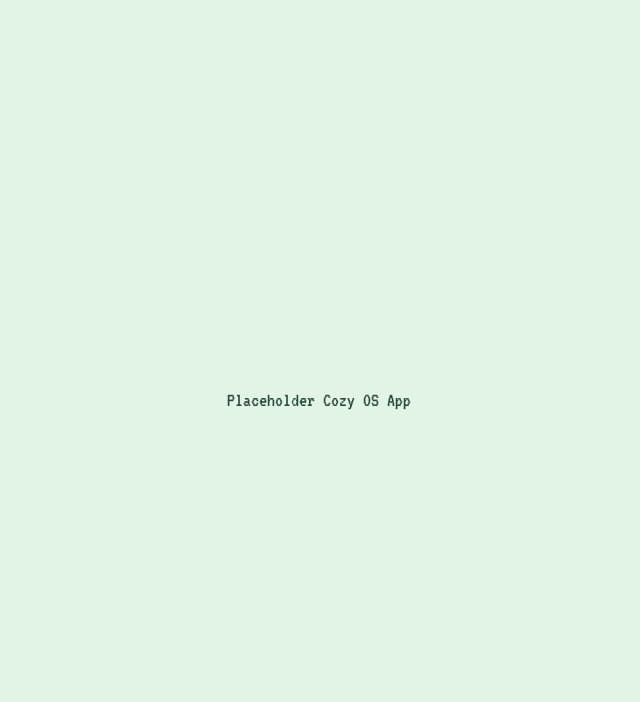
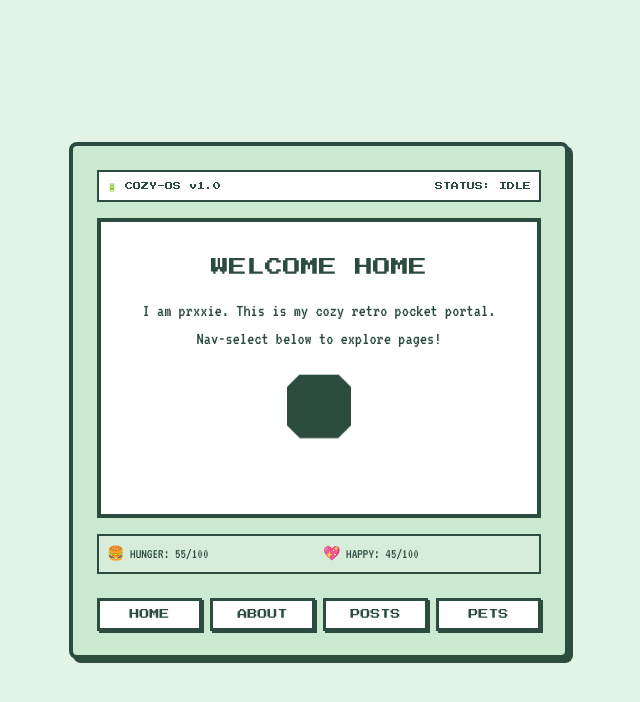
Before and after one commit to prxxie/prxxie.github.io, a React (Vite) app in the folder packages/shell/: page / in a window 1280 px wide. Shown: the top 702 px of the page, without its empty margins (321-961 px from the left). Built offline with nearby package versions, Linux system fonts and the light colour scheme.

Commit message:
feat: build console frame layout and remote navigation routing

```diff
--- a/packages/shell/src/App.jsx
+++ b/packages/shell/src/App.jsx
@@ -1,4 +1,63 @@
-import React from 'react';
+import React, { useState, useEffect, lazy, Suspense } from 'react';
+import ConsoleFrame from './components/ConsoleFrame';
+import { usePetStore } from './store/petStore';
+import { QueryClient, QueryClientProvider } from '@tanstack/react-query';
+
+const queryClient = new QueryClient();
+
+// Lazy load MFEs with fallbacks
+const AboutApp = lazy(() => import('about/AboutApp').catch(() => ({ default: () => <Fallback name="About" /> })));
+const PostsApp = lazy(() => import('posts/PostsApp').catch(() => ({ default: () => <Fallback name="Posts" /> })));
+const PetsApp = lazy(() => import('pets/PetsApp').catch(() => ({ default: () => <Fallback name="Pets" /> })));
+
+function Fallback({ name }) {
+  return (
+    <div className="flex flex-col items-center justify-center h-full gap-2">
+      <p className="font-press text-[12px] text-red-600">⚠ MFE LOAD ERROR</p>
+      <p className="text-sm text-center">Remote `{name}` is offline.</p>
+    </div>
+  );
+}
+
 export default function App() {
-  return <div>Placeholder Cozy OS App</div>;
+  const [tab, setTab] = useState('home');
+  const tick = usePetStore((state) => state.tick);
+
+  useEffect(() => {
+    const timer = setInterval(() => {
+      tick();
+    }, 5000); // Stat decays every 5 seconds
+    return () => clearInterval(timer);
+  }, [tick]);
+
+  const renderContent = () => {
+    switch (tab) {
+      case 'about':
+        return <AboutApp />;
+      case 'posts':
+        return <PostsApp />;
+      case 'pets':
+        return <PetsApp />;
+      default:
+        return (
+          <div className="flex flex-col items-center justify-center h-full text-center p-4">
+            <h1 className="font-press text-[18px] mb-4">WELCOME HOME</h1>
+            <p className="text-lg">I am prxxie. This is my cozy retro pocket portal. Nav-select below to explore pages!</p>
+            <div className="w-16 h-16 bg-cozy-text mt-6 animate-bounce" style={{
+              clipPath: 'polygon(20% 0%, 80% 0%, 100% 20%, 100% 80%, 80% 100%, 20% 100%, 0% 80%, 0% 20%)'
+            }}></div>
+          </div>
+        );
+    }
+  };
+
+  return (
+    <QueryClientProvider client={queryClient}>
+      <ConsoleFrame currentTab={tab} setTab={setTab}>
+        <Suspense fallback={<div className="font-press text-center pt-10 text-[10px]">LOADING MFE...</div>}>
+          {renderContent()}
+        </Suspense>
+      </ConsoleFrame>
+    </QueryClientProvider>
+  );
 }
--- /dev/null
+++ b/packages/shell/src/components/ConsoleFrame.jsx
@@ -0,0 +1,43 @@
+import React from 'react';
+import { usePetStore } from '../store/petStore';
+
+export default function ConsoleFrame({ children, currentTab, setTab }) {
+  const { hunger, happiness, status } = usePetStore();
+
+  return (
+    <div className="w-[500px] pixel-border bg-[#cce9d2] p-6 rounded-lg flex flex-col gap-4">
+      {/* Status Bar */}
+      <div className="flex justify-between items-center bg-[#fff] p-2 border-2 border-cozy-border font-press text-[8px]">
+        <span>🔋 COZY-OS v1.0</span>
+        <span>STATUS: {status.toUpperCase()}</span>
+      </div>
+
+      {/* Console Screen */}
+      <div className="bg-[#fff] min-h-[300px] border-4 border-cozy-border p-4 relative overflow-hidden flex flex-col justify-between">
+        <div className="flex-1">{children}</div>
+      </div>
+
+      {/* Pet status LCD indicator */}
+      <div className="grid grid-cols-2 gap-2 bg-[#d7ecd9] border-2 border-cozy-border p-2 text-sm">
+        <div>🍔 HUNGER: {hunger}/100</div>
+        <div>💖 HAPPY: {happiness}/100</div>
+      </div>
+
+      {/* Action Controls */}
+      <div className="flex justify-around gap-2 mt-2">
+        <button onClick={() => setTab('home')} className={`pixel-btn flex-1 ${currentTab === 'home' ? 'bg-[#bce0c3]' : ''}`}>
+          HOME
+        </button>
+        <button onClick={() => setTab('about')} className={`pixel-btn flex-1 ${currentTab === 'about' ? 'bg-[#bce0c3]' : ''}`}>
+          ABOUT
+        </button>
+        <button onClick={() => setTab('posts')} className={`pixel-btn flex-1 ${currentTab === 'posts' ? 'bg-[#bce0c3]' : ''}`}>
+          POSTS
+        </button>
+        <button onClick={() => setTab('pets')} className={`pixel-btn flex-1 ${currentTab === 'pets' ? 'bg-[#bce0c3]' : ''}`}>
+          PETS
+        </button>
+      </div>
+    </div>
+  );
+}
--- /dev/null
+++ b/packages/shell/src/components/MockMfe.jsx
@@ -0,0 +1,4 @@
+import React from 'react';
+export default function MockMfe() {
+  return <div>Mock MFE</div>;
+}
```
Also changed, not shown: 2 other files (tests, documents, lock files or other folders).
